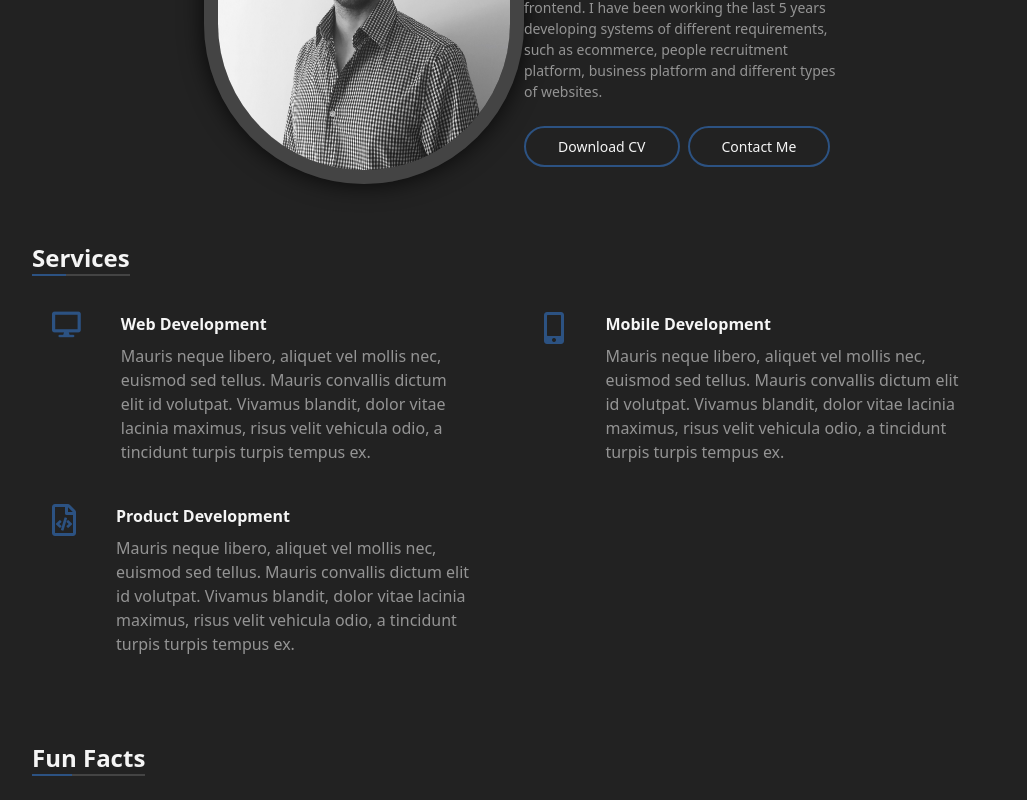
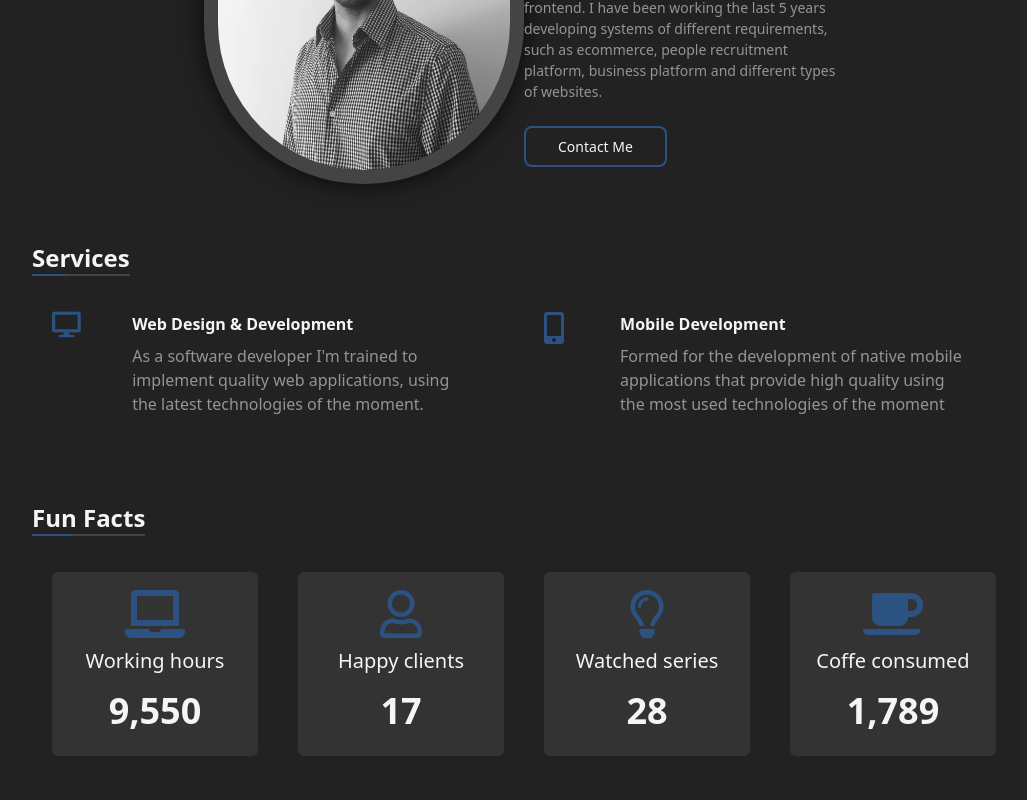
Before and after one commit to JuanNitram/personal-blog, a Nuxt app: page / in a window 1280 px wide. Shown: the part 320-1120 px from the top of the page, without its empty margins (116-1143 px from the left). Built offline with nearby package versions, Linux system fonts and the light colour scheme.

Commit message:
Update tests

```diff
--- a/components/pages/home/Facts.vue
+++ b/components/pages/home/Facts.vue
@@ -8,7 +8,7 @@
                 <div class="bg-gray-800 border-2 border-gray-800 rounded-md p-4 flex flex-col justify-between items-center">
                     <i class="fas fa-laptop fa-3x text-blue-800"></i>
                     <h2 class="text-xl text-gray-100 text-center py-2">Working hours</h2>
-                    <h1 class="text-4xl text-gray-100 text-center font-bold">4,500</h1>
+                    <h1 class="text-4xl text-gray-100 text-center font-bold">9,550</h1>
                 </div>
             </div>
             <div class="w-full lg:w-1/4 px-10 py-5 lg:px-5 lg:py-5">
@@ -21,8 +21,8 @@
             <div class="w-full lg:w-1/4 px-10 py-5 lg:px-5 lg:py-5">
                 <div class="bg-gray-800 border-2 border-gray-800 rounded-md p-4 flex flex-col justify-between items-center">
                     <i class="far fa-lightbulb fa-3x text-blue-800"></i>
-                    <h2 class="text-xl text-gray-100 text-center py-2">Working hours</h2>
-                    <h1 class="text-4xl text-gray-100 text-center font-bold">4,500</h1>
+                    <h2 class="text-xl text-gray-100 text-center py-2">Watched series</h2>
+                    <h1 class="text-4xl text-gray-100 text-center font-bold">28</h1>
                 </div>
             </div>
             <div class="w-full lg:w-1/4 px-10 py-5 lg:px-5 lg:py-5">
@@ -42,7 +42,7 @@
                             <div class="bg-gray-800 border-2 border-gray-800 rounded-md p-4 flex flex-col justify-between items-center">
                                 <i class="far fa-lightbulb fa-3x text-blue-800"></i>
                                 <h2 class="text-xl text-gray-100 text-center py-2">Working hours</h2>
-                                <h1 class="text-4xl text-gray-100 text-center font-bold">4,500</h1>
+                                <h1 class="text-4xl text-gray-100 text-center font-bold">9,550</h1>
                             </div>
                         </div>
                     </div>
@@ -59,8 +59,8 @@
                         <div class="w-full lg:w-1/4 px-10 py-5 lg:px-5 lg:py-5">
                             <div class="bg-gray-800 border-2 border-gray-800 rounded-md p-4 flex flex-col justify-between items-center">
                                 <i class="far fa-lightbulb fa-3x text-blue-800"></i>
-                                <h2 class="text-xl text-gray-100 text-center py-2">Working hours</h2>
-                                <h1 class="text-4xl text-gray-100 text-center font-bold">4,500</h1>
+                                <h2 class="text-xl text-gray-100 text-center py-2">Watched series</h2>
+                                <h1 class="text-4xl text-gray-100 text-center font-bold">28</h1>
                             </div>
                         </div>
                     </div>
--- a/components/pages/home/Hero.vue
+++ b/components/pages/home/Hero.vue
@@ -8,8 +8,10 @@
             <h1 class="text-3xl lg:text-4xl text-center lg:text-left text-gray-100">Software Developer</h1>
             <p class="text-sm lg:text-md text-center lg:text-left text-gray-400">{{ $t('description') }}</p>
             <div class="hidden lg:flex justify-center lg:justify-start pt-6">
-                <Button :text="$t('downloadCv')" />
-                <Button :text="$t('contactMe')" />
+                <!-- <Button :text="$t('downloadCv')" /> -->
+                <nuxt-link to="/contact">
+                  <Button :text="$t('contactMe')" />
+                </nuxt-link>
             </div>
         </div>
   </div>
--- a/components/pages/home/Services.vue
+++ b/components/pages/home/Services.vue
@@ -9,9 +9,9 @@
                     <i class="fas fa-desktop mr-2 lg:px-0 lg:pb-0 text-blue-800 text-blue-800" style="font-size: 1.6em"></i>
                 </div>
                 <div class="px-0 lg:px-8 text-left">
-                    <h1 class="text-md text-gray-100 font-bold pb-2">Web Development</h1>
+                    <h1 class="text-md text-gray-100 font-bold pb-2">Web Design & Development</h1>
                     <p>
-                        Mauris neque libero, aliquet vel mollis nec, euismod sed tellus. Mauris convallis dictum elit id volutpat. Vivamus blandit, dolor vitae lacinia maximus, risus velit vehicula odio, a tincidunt turpis turpis tempus ex.
+                        As a software developer I'm trained to implement quality web applications, using the latest technologies of the moment.
                     </p>
                 </div>
             </div>
@@ -22,20 +22,7 @@
                 <div class="px-0 lg:px-8 text-left">
                     <h1 class="text-md text-gray-100 font-bold pb-2">Mobile Development</h1>
                     <p>
-                        Mauris neque libero, aliquet vel mollis nec, euismod sed tellus. Mauris convallis dictum elit id volutpat. Vivamus blandit, dolor vitae lacinia maximus, risus velit vehicula odio, a tincidunt turpis turpis tempus ex.
-                    </p>
-                </div>
-            </div>
-        </div>
-        <div class="block lg:flex px-0 lg:px-5">
-            <div class="w-full lg:w-1/2 p-5 flex justify-center">
-                <div class="w-48 lg:w-32">
-                    <i class="far fa-file-code fa-2x mr-2 lg:px-0 lg:pb-0 text-blue-800 text-blue-800"></i>
-                </div>
-                <div class="px-0 lg:px-8 text-left">
-                    <h1 class="text-md text-gray-100 font-bold pb-2">Product Development</h1>
-                    <p>
-                        Mauris neque libero, aliquet vel mollis nec, euismod sed tellus. Mauris convallis dictum elit id volutpat. Vivamus blandit, dolor vitae lacinia maximus, risus velit vehicula odio, a tincidunt turpis turpis tempus ex.
+                        Formed for the development of native mobile applications that provide high quality using the most used technologies of the moment
                     </p>
                 </div>
             </div>
--- a/components/pages/resume/Certificates.vue
+++ b/components/pages/resume/Certificates.vue
@@ -11,8 +11,8 @@
                 </div>
                 <div class="block my-auto px-5">
                     <h1 class="font-bold text-xl text-gray-100">Agile project management fundamentals</h1>
-                    <h2 class="text-sm text-gray-400">Membership ID: xxxx</h2>
-                    <h3 class="text-xs text-gray-400">19 April 2018</h3>
+                    <!-- <h2 class="text-sm text-gray-400">Membership ID: xxxx</h2> -->
+                    <h3 class="text-xs text-gray-400">February 2020</h3>
                 </div>
             </div>
             <div class="w-full lg:w-1/2 flex border border-gray-800 rounded-lg ml-0 lg:ml-8 mt-8 lg:mt-0">
@@ -21,8 +21,8 @@
                 </div>
                 <div class="block my-auto px-5">
                     <h1 class="font-bold text-xl text-gray-100">Docker and Kubernetes</h1>
-                    <h2 class="text-sm text-gray-400">Membership ID: xxxx</h2>
-                    <h3 class="text-xs text-gray-400">19 April 2018</h3>
+                    <!-- <h2 class="text-sm text-gray-400">Membership ID: xxxx</h2> -->
+                    <h3 class="text-xs text-gray-400">Currently coursing</h3>
                 </div>
             </div>
         </div>
@@ -34,8 +34,8 @@
                 </div>
                 <div class="block my-auto px-5">
                     <h1 class="font-bold text-xl text-gray-100">Learn Scrum</h1>
-                    <h2 class="text-sm text-gray-400">Membership ID: xxxx</h2>
-                    <h3 class="text-xs text-gray-400">19 April 2018</h3>
+                    <!-- <h2 class="text-sm text-gray-400">Membership ID: xxxx</h2> -->
+                    <h3 class="text-xs text-gray-400">March 2020</h3>
                 </div>
             </div>
             <div class="w-full lg:w-1/2 flex ml-8">
--- a/components/shared/Button.vue
+++ b/components/shared/Button.vue
@@ -1,5 +1,5 @@
 <template>
-    <button class="w-full lg:w-auto bg-gray-900 hover:bg-blue-800 text-gray-100 mr-2 my-2 lg:my-0 py-2 px-2 lg:px-8 rounded-full border-blue-800 border-2 text-sm">
+    <button class="w-full lg:w-auto bg-gray-900 hover:bg-blue-800 text-gray-100 mr-2 my-2 lg:my-0 py-2 px-2 lg:px-8 rounded-lg border-blue-800 border-2 text-sm">
         {{ text }}
     </button>
 </template>
--- a/lang/en.js
+++ b/lang/en.js
@@ -11,17 +11,17 @@ export default {
 
     education: 'Education',
     firstEducationSchool: 'Universidad del Trabajo Uruguay',
-    firstEducationTitle: 'Technological High School',
-    firstEducationDescription: 'Lorem ipsum dolor sit amet consectetur adipisicing elit. Laboriosam aperiam repudiandae praesentium totam deserunt similique omnis.',
+    firstEducationTitle: 'Technological Bacherol in IT',
+    firstEducationDescription: 'The graduate is a Technological Bachelor in the IT area, trained on the job to work as a high-level technical assistant, handling himself with solvency in the support tasks related to the administration and management of a computer system.',
     secondEducationSchool: 'University of Republic',
     secondEducationTitle: 'Computer Engineering',
-    secondEducationDescription: 'Lorem ipsum dolor sit amet consectetur adipisicing elit. Laboriosam aperiam repudiandae praesentium totam deserunt similique omnis.',
+    secondEducationDescription: 'The Computer Engineering training aims at a wide and coherent coverage in the planning, development, maintenance and application of systems, which together with the acquired experience, will be projected in a competent professional.',
 
     experience: 'Experience',
     firstExperienceCompany: 'Freelancer',
-    firstExperienceDescription: 'Lorem ipsum dolor sit amet consectetur adipisicing elit. Laboriosam aperiam repudiandae praesentium totam deserunt similique omnis.',
+    firstExperienceDescription: 'As a freelancer I dedicated myself to working in frontend and backend. I have implemented different platforms using the VueJs library and NuxtJs framework in frontend and using nodejs with the expressjs library and the Laravel framework in the backend.',
     secondExperienceCompany: 'Sitios - Digital Agency',
-    secondExperienceDescription: 'Lorem ipsum dolor sit amet consectetur adipisicing elit. Laboriosam aperiam repudiandae praesentium totam deserunt similique omnis.',
+    secondExperienceDescription: 'I worked in the backend area. Implementing solutions for different platforms using the Laravel framework.Co',
     thirdExperienceCompany: 'Light-it',
-    thirdExperienceDescription: 'Lorem ipsum dolor sit amet consectetur adipisicing elit. Laboriosam aperiam repudiandae praesentium totam deserunt similique omnis.',
+    thirdExperienceDescription: 'I have been working as a full stack developer, working on both the frontend and the backend using Vuejs, Reactjs, Nodejs and Laravel technologies.',
 }
--- a/package.json
+++ b/package.json
@@ -1,7 +1,7 @@
 {
-  "name": "personal-blog",
+  "name": "JuanVargas",
   "version": "1.0.0",
-  "description": "My awesome Nuxt.js project",
+  "description": "Juan Vargas Resume",
   "author": "Juan Vargas",
   "private": true,
   "scripts": {
```
